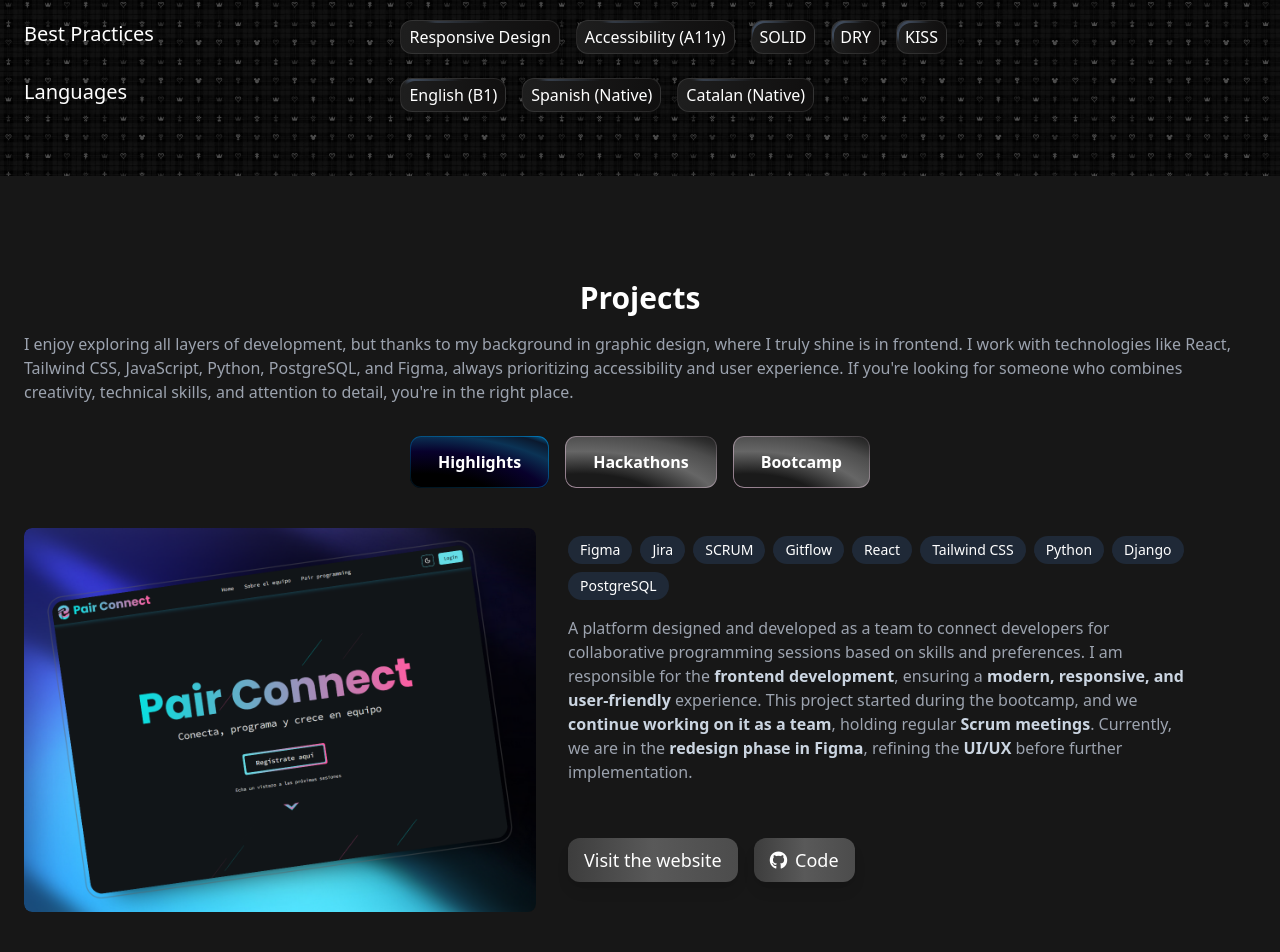
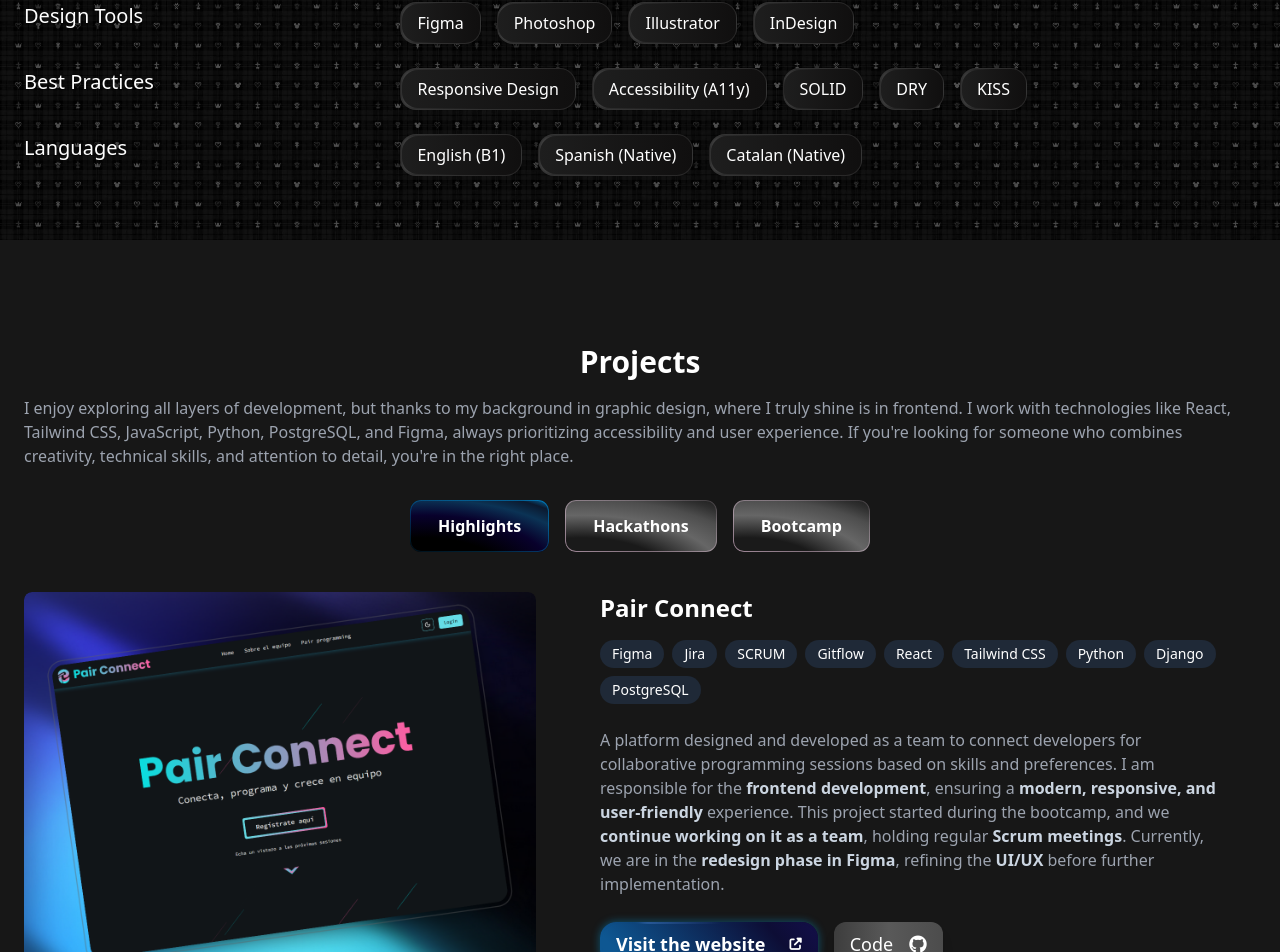
Before and after one commit to jess-ar/portfolio-jess-ar, a React (Vite) app: page / in a window 1280 px wide. Shown: the part 1988-2940 px from the top of the page. Built offline with nearby package versions, Linux system fonts and the light colour scheme; no server answers.

Commit message:
refactor: redesign buttons in ProjectCard and Skills, adjust shimmer hover effect, and improve SEO with robots.txt, sitemap and new preview image

```diff
--- a/src/components/projects/ProjectCard.jsx
+++ b/src/components/projects/ProjectCard.jsx
@@ -1,20 +1,29 @@
 import ReactMarkdown from "react-markdown";
+import ShimmerButton from "@/components/skills/ShimmerButton";
 
 const ProjectCard = ({ title, img, description, technologies, links }) => {
   return (
-    <div className="flex flex-col sm:flex-row gap-6 items-center sm:items-start sm:gap-8">
-      <div className="w-full sm:w-1/2 max-w-sm sm:max-w-md lg:max-w-lg rounded-lg overflow-hidden">
+    <div className="md:items-start flex flex-col md:flex-row lg:flex-row gap-y-8 lg:gap-x-8 items-center lg:items-start">
+
+      {/* Project image */}
+      <div className="w-full  max-w-sm sm:max-w-md lg:max-w-lg rounded-lg overflow-hidden mr-8">
         <img
           src={img}
           alt={title}
           className="w-full h-auto object-cover rounded-lg shadow-lg"
         />
       </div>
-      <div className="w-full sm:w-1/2 flex flex-col justify-start">
-        <h3 className="text-lg sm:text-xl lg:text-2xl font-bold mb-2 text-left">
+
+      {/* Content */}
+      <div className="w-full lg:w-1/2 flex flex-col justify-start lg:justify-center gap-4">
+
+        {/* Title */}
+        <h3 className="text-lg sm:text-xl lg:text-2xl font-bold text-left">
           {title}
         </h3>
-        <div className="flex flex-wrap text-sm gap-2 mb-4">
+
+        {/* Technologies */}
+        <div className="flex flex-wrap gap-2 mb-2">
           {technologies.map((tech, index) => (
             <span
               key={index}
@@ -25,39 +34,63 @@
           ))}
         </div>
 
-        <div className="text-gray-400 text-sm md:text-base min-h-[210px]">
+         {/* Description */}
+        <div className="text-gray-400 text-sm lg:text-base min-h-[170px]">
           <ReactMarkdown
             components={{
-              strong: ({ children }) => <strong className="text-slate-300 font-semibold">{children}</strong>,
+              strong: ({ children }) => (
+                <strong className="text-slate-300 font-semibold">
+                  {children}
+                </strong>
+              ),
             }}
             className="text-gray-400 text-sm md:text-base"
           >
             {description}
           </ReactMarkdown>
+        </div>
 
 
-        </div>
+        {/* Buttons */}
+        <div className="flex gap-4 mt-2">
 
-        <div className="flex gap-4 mt-3 ">
-          <a
+          {/* Visit Website Button */}
+          <ShimmerButton
+            variant="darkMetal"
+            as="a"
             href={links.live}
             target="_blank"
             rel="noopener noreferrer"
-            className="px-4 py-2 text-base md:text-lg lg:text-lg rounded-xl text-white transition-all bg-gradient-to-r from-[#3D3D3D] via-[#595959] to-[#4C4C4C] hover:opacity-90 shadow-lg"
+            aria-label={`Visit ${title} website (opens in a new tab)`}
+            className="
+              px-4 py-2 cursor-pointer text-base font-semibold md:text-lg lg:text-lg
+              rounded-xl text-white shadow-lg hover:opacity-90 flex items-center gap-2 border-0
+              focus-visible:outline-none focus-visible:ring-2 focus-visible:ring-offset-2 focus-visible:ring-blue-500
+            "
           >
             Visit the website
-          </a>
+            <i className="fa-solid fa-up-right-from-square text-sm ml-4"></i>
+          </ShimmerButton>
+
+          {/* Code Button */}
           <a
             href={links.code}
             target="_blank"
             rel="noopener noreferrer"
-            className="flex items-center gap-2 px-4 py-2 text-base md:text-lg lg:text-lg rounded-xl text-white transition-all bg-gradient-to-r from-[#3D3D3D] via-[#595959] to-[#4C4C4C] hover:opacity-80 shadow-lg"
-            aria-label="GitHub Repository"
+            aria-label={`View ${title} code on GitHub (opens in a new tab)`}
+            className="
+              flex items-center gap-2 px-4 py-2 text-base md:text-lg lg:text-lg
+              rounded-xl text-white transition-all bg-gradient-to-r from-[#3D3D3D] via-[#595959] to-[#4C4C4C]
+              hover:opacity-80 shadow-lg
+              focus-visible:outline-none focus-visible:ring-2 focus-visible:ring-offset-2 focus-visible:ring-gray-500
+            "
           >
-            <i className="fa-brands fa-github" aria-hidden="true"></i>
             Code
+            <i className="fa-brands fa-github ml-2" aria-hidden="true"></i>
           </a>
+
         </div>
+
       </div>
     </div>
   );
--- a/src/components/skills/ShimmerButton.jsx
+++ b/src/components/skills/ShimmerButton.jsx
@@ -1,57 +1,99 @@
-import React from "react";
+import React, { forwardRef } from "react";
 import { clsx } from "clsx";
 
-const ShimmerButton = (
+const VARIANTS = {
+  default: {
+    shimmerColor: "rgba(255, 255, 255, 0.148)",
+    shimmerSize: "0.05em",
+    shimmerDuration: "2s",
+    borderRadius: "16px",
+    background: "linear-gradient(90deg, rgba(30,30,30,1) 0%, #100f0f 100%)",
+    shimmerAlwaysOn: false,
+  },
+
+  darkMetal: {
+    shimmerColor: "rgba(100, 149, 237, 0.5)",
+    shimmerSize: "0.1em",
+    shimmerDuration: "2s",
+    borderRadius: "16px",
+    background: "linear-gradient(50deg, #0e5792 10%, #0d0d35 80%, #19105c 120%, #0e5792 100%)",
+    boxShadow: "0 0 8px rgba(0, 183, 255, 0.4)",
+    shimmerAlwaysOn: true,
+  },
+};
+
+const ShimmerButton = forwardRef(
+  (
     {
-    shimmerColor = "rgba(255, 255, 255, 0.148)",
-    shimmerSize = "0.1em",
-    shimmerDuration = "2s",
-    borderRadius = "12px",
-    background = "linear-gradient(90deg, rgba(30,30,30,1) 0%, #100f0f 100%)",
+      as = "button",
+      variant = "default",
+      shimmerColor,
+      shimmerSize,
+      shimmerDuration,
+      borderRadius,
+      background,
       className,
       children,
       ...props
     },
     ref
   ) => {
+    const styles = VARIANTS[variant];
+    const Component = as;
+
     return (
-    <div
+      <Component
+        ref={ref}
+        {...props}
         style={{
           "--spread": "90deg",
-        "--shimmer-color": shimmerColor,
-        "--radius": borderRadius,
-        "--speed": shimmerDuration,
-        "--cut": shimmerSize,
-        "--bg": background,
+          "--shimmer-color": shimmerColor || styles.shimmerColor,
+          "--radius": borderRadius || styles.borderRadius,
+          "--speed": shimmerDuration || styles.shimmerDuration,
+          "--cut": shimmerSize || styles.shimmerSize,
+          "--bg": background || styles.background,
+          ...(styles.boxShadow && { boxShadow: styles.boxShadow }),
+          ...props.style, // Para no pisar estilos externos
         }}
         className={clsx(
-        "group relative z-0 flex items-center justify-center overflow-hidden whitespace-nowrap border border-white/10 px-2 py-1 text-white [background:var(--bg)] [border-radius:var(--radius)] ",
+          "group relative z-0 flex items-center justify-center overflow-hidden whitespace-nowrap border border-white/10 px-4 py-2 text-white [background:var(--bg)] [border-radius:var(--radius)]",
           "transform-gpu transition-transform duration-300 ease-in-out active:translate-y-px",
-        className,
+          "outline-none focus:outline-none focus:ring-0",
+          className
         )}
-      {...props}
       >
+        {/* Shimmer */}
         <div
           className={clsx(
             "-z-30 blur-[2px]",
             "absolute inset-0 overflow-visible [container-type:size]",
-          "animate-shimmer-move "
+            styles.shimmerAlwaysOn
+              ? "animate-shimmer-move"
+              : "group-hover:animate-shimmer-move"
           )}
         >
           <div className="absolute inset-0 -z-30 overflow-hidden">
-          <div className="absolute inset-0 w-full h-full bg-gradient-to-r from-slate-600 via-transparent to-transparent" />
+            <div
+              className="absolute inset-0 w-full h-full"
+              style={{
+                background: `linear-gradient(90deg, var(--shimmer-color), transparent, transparent)`,
+              }}
+            />
           </div>
         </div>
 
+        {/* Content */}
         {children}
 
+        {/* Background */}
         <div
           className={clsx(
             "absolute -z-20 [background:var(--bg)] [border-radius:var(--radius)] [inset:var(--cut)]"
           )}
         />
-    </div>
+      </Component>
     );
-};
+  }
+);
 
 export default ShimmerButton;
--- a/src/data/projectsData.json
+++ b/src/data/projectsData.json
@@ -6,6 +6,7 @@
       "data": [
         {
           "id": 1,
+          "title": "Pair Connect",
           "description": "A platform designed and developed as a team to connect developers for collaborative programming sessions based on skills and preferences. I am responsible for the **frontend development**, ensuring a **modern, responsive, and user-friendly** experience. This project started during the bootcamp, and we **continue working on it as a team**, holding regular **Scrum meetings**. Currently, we are in the **redesign phase in Figma**, refining the **UI/UX** before further implementation.",
           "img": "/projects/project-img1.png",
           "technologies": [
```
Also changed, not shown: index.html (+32 -24 lines), public/googlefd3772f0ced4904d.html (added), public/preview.png, public/robots.txt (added), 1 other file (tests, documents, lock files or other folders). Lines whose indentation alone changed are shown as unchanged.
